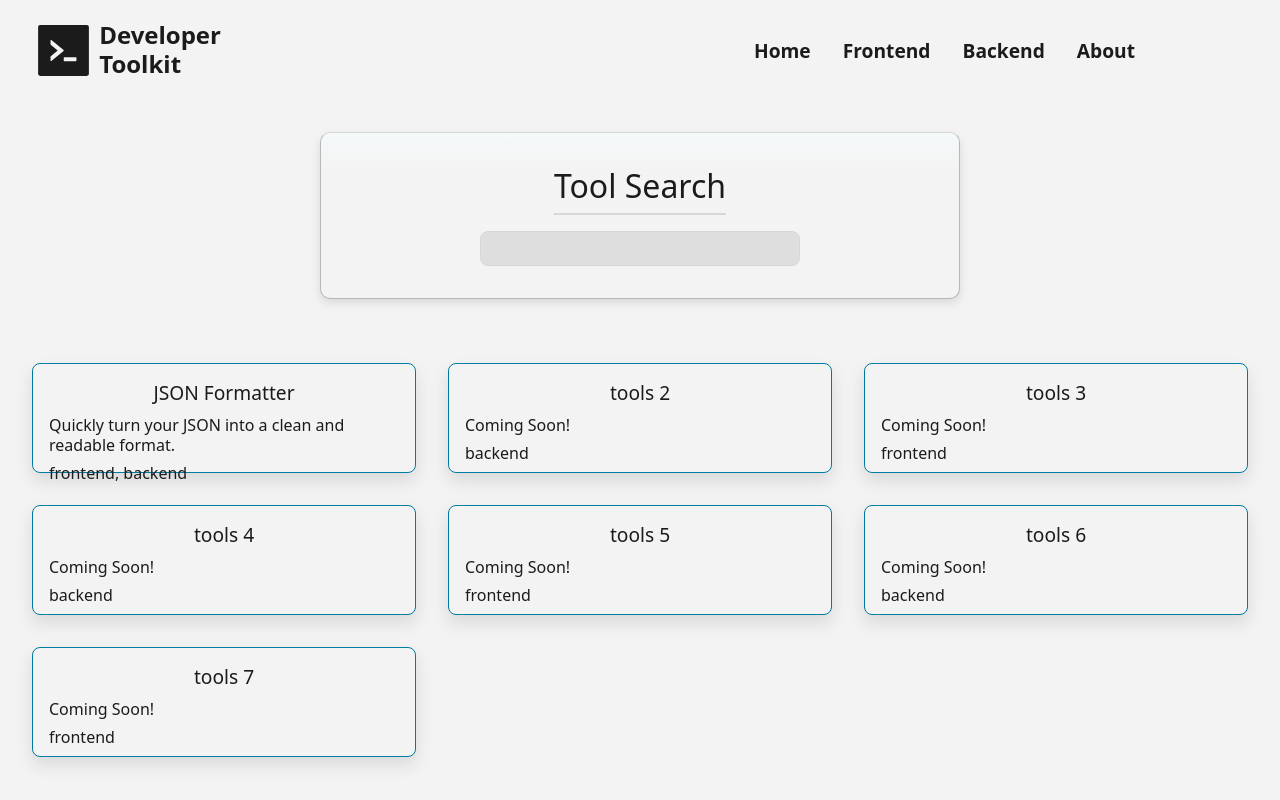
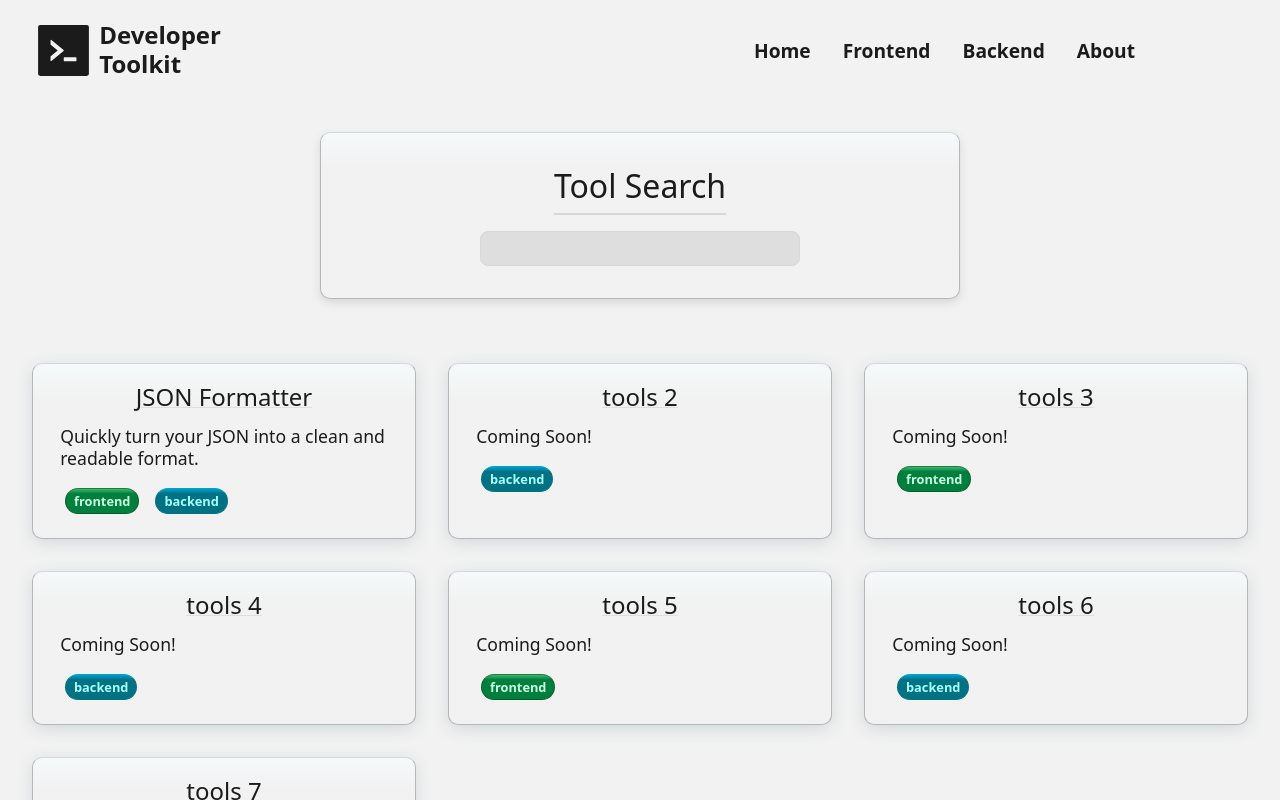
Before and after one commit to kolby-k/dev-toolkit-v2, a React (Vite) app in the folder app/: page /tools in a window 1280 px wide. Shown: the top 800 px of the page. Built offline with nearby package versions, Linux system fonts and the light colour scheme.

Commit message:
- create Tool card component for list of tools - create Tag component with basic customizable props - add mockups design for json formatter tool

```diff
--- /dev/null
+++ b/app/src/components/Tag.tsx
@@ -0,0 +1,18 @@
+export interface TagProps {
+  label?: string;
+  variant?: "primary" | "secondary";
+  fontSize?: number;
+}
+
+function Tag({ label = "", variant = "primary", fontSize = 0.8 }: TagProps) {
+  return (
+    <div
+      className={`base-tag ${variant}-tag`}
+      style={{ fontSize: `${fontSize}rem` }}
+    >
+      {label}
+    </div>
+  );
+}
+
+export default Tag;
--- /dev/null
+++ b/app/src/components/ToolCard.tsx
@@ -0,0 +1,28 @@
+import { Link } from "react-router";
+import type { ToolItem } from "../constants";
+import Tag from "./Tag";
+
+export interface ToolCardProps {
+  tool: ToolItem;
+}
+
+function ToolCard({ tool }: ToolCardProps) {
+  return (
+    <div className="gradient-card tool-card">
+      <Link to={tool.href} className="tool-card-link">
+        <h5>{tool.label} </h5>
+        <p className="description">{tool.description}</p>
+        <div className="flex-row-container sm-margin">
+          {tool.category.map((c) => (
+            <Tag
+              label={c}
+              variant={c === "frontend" ? "primary" : "secondary"}
+            />
+          ))}
+        </div>
+      </Link>
+    </div>
+  );
+}
+
+export default ToolCard;
--- a/app/src/routes/tools/JsonFormatter.tsx
+++ b/app/src/routes/tools/JsonFormatter.tsx
@@ -1,7 +1,8 @@
 import { useRef, useState } from "react";
 import "../../styles/JsonFormatter.css";
+import CustomButton from "../../components/CustomButton";
 
-const MIN_ROWS = 100;
+const MIN_ROWS = 30;
 
 function JsonFormatter() {
   const [json, setJson] = useState<null | string>(null);
@@ -56,16 +57,19 @@ function JsonFormatter() {
 
   return (
     <div id="tool-full-page">
-      <div className="button-container">
-        <button type="button" onClick={formatJson}>
-          Format JSON
-        </button>
-        <button type="button" onClick={validateJson}>
-          Validate JSON
-        </button>
-        <button type="button" onClick={() => setJson(sample)}>
-          Sample JSON
-        </button>
+      <div className="button-container gradient-card">
+        <h3 id="tool-page-title">JSON Formatter</h3>
+        <span>
+          <CustomButton title="Format" onClick={formatJson} />
+          <CustomButton title="Validate" onClick={validateJson} />
+        </span>
+        <span>
+          <CustomButton
+            title="Sample JSON"
+            onClick={() => setJson(sample)}
+            variant="secondary"
+          />
+        </span>
       </div>
       {(error || success) && (
         <div className="banner">
--- a/app/src/routes/tools/Tools.tsx
+++ b/app/src/routes/tools/Tools.tsx
@@ -1,9 +1,12 @@
-import { Link, useSearchParams } from "react-router";
+import { useSearchParams } from "react-router";
 import { IoMdClose } from "react-icons/io";
-import "../../styles/Tools.css";
+import { RxCrossCircled } from "react-icons/rx";
+
 import useSearchFilter from "../../hooks/useSearchFilter";
 import CustomButton from "../../components/CustomButton";
-import { RxCrossCircled } from "react-icons/rx";
+
+import "../../styles/Tools.css";
+import ToolCard from "../../components/ToolCard";
 
 function Tools() {
   const { setUserSearchInput, userSearchInput, categoryParam, filteredTools } =
@@ -57,13 +60,7 @@ function Tools() {
         <div className="tool-list">
           {filteredTools &&
             filteredTools.map((t, idx) => {
-              return (
-                <Link key={`t-${idx}`} to={t.href} className="card">
-                  <h6>{t.label} </h6>
-                  <p>{t.description}</p>
-                  <p>{t.category.join(", ")}</p>
-                </Link>
-              );
+              return <ToolCard tool={t} key={`tool-${idx}`} />;
             })}
         </div>
       </div>
--- a/app/src/styles/JsonFormatter.css
+++ b/app/src/styles/JsonFormatter.css
@@ -5,15 +5,47 @@
 
   min-height: 90dvh;
   height: 100%;
-  width: 100%;
+  width: 80%;
+
+  margin: auto;
 
   border: 1px solid red;
 }
 
+#tool-page-title {
+  position: absolute;
+  top: 2rem;
+  left: 50%;
+  transform: translate(-50%);
+
+  font-weight: 500;
+}
+
 .button-container {
   display: flex;
+  align-items: end;
+  gap: 2rem;
+  padding: 2rem;
+  padding-bottom: 3rem;
+  width: 80%;
+  margin: auto;
 
-  border: 1px solid green;
+  min-height: 200px;
+  position: relative;
+
+  /* border: 1px solid green; */
+}
+
+.button-container > span:first-of-type {
+  display: flex;
+  flex: 1;
+  justify-content: space-evenly;
+}
+
+.button-container > span:last-child {
+  display: flex;
+  flex: 1;
+  justify-content: flex-end;
 }
 
 .multiline-input-container {
--- a/app/src/styles/Tools.css
+++ b/app/src/styles/Tools.css
@@ -92,31 +92,41 @@
   color: var(--text);
 }
 
-.card {
+.tool-card {
+  width: 100%;
+  height: 100%;
+
+  filter: drop-shadow(0 4px 8px var(--border-secondary));
+
+  border-top: 1px solid var(--downlight-dim);
+}
+
+.tool-card-link {
   display: flex;
+  flex: 1;
   flex-direction: column;
   gap: 0.5rem;
 
-  text-align: left;
+  color: var(--text);
+  text-decoration: none;
 
-  padding: 1rem;
-  width: 100%;
-  height: 110px;
+  cursor: pointer;
 
-  background: var(--bg);
-  border: 1px solid var(--link);
-  color: var(--text);
-  border-radius: 0.5rem;
-  text-decoration: none;
-  box-shadow: 0 0.5rem 1rem var(--shadow);
-}
-.card:hover {
-  background: linear-gradient(0deg, var(--bg) 70%, var(--bg-light));
+  border-radius: inherit;
+  padding: 1rem 1.5rem;
 }
 
-.card h6 {
+.tool-card-link h5 {
   font-weight: 500;
   text-align: center;
+  text-decoration: underline;
+  text-decoration-color: var(--divider);
+  text-decoration-thickness: 0.75px;
+}
+
+.tool-card:hover {
+  filter: brightness(110%);
+  transform: scale(102%);
 }
 
 /* MEDIA QUERIES */
--- a/app/src/styles/index.css
+++ b/app/src/styles/index.css
@@ -45,6 +45,7 @@
   --icon: oklch(0.21 0 0);
 
   --downlight: var(--bg-muted);
+  --downlight-dim: var(--highlight);
 
   --brighter-filter: 110%;
   font-size: 14px;
@@ -52,8 +53,8 @@
 
 @media (prefers-color-scheme: light) {
   :root {
-    --bg: oklch(0.965 0 220); /* soft off-white with blue hint */
-    --bg-secondary: oklch(0.9 0 220); /* slightly darker for sections/cards */
+    --bg: oklch(0.96 0 0); /* soft off-white with blue hint */
+    --bg-secondary: oklch(0.9 0 0); /* slightly darker for sections/cards */
     --bg-muted: oklch(0.85 0 0);
 
     --text: oklch(0.22 0 0); /* main body text (dark navy-gray) */
@@ -85,6 +86,7 @@
     --highlight: oklch(0.88 0 0);
     --icon: oklch(0.4 0 0);
     --downlight: var(--card);
+    --downlight-dim: var(--border-secondary);
 
     --brighter-filter: 102%;
   }
@@ -266,6 +268,43 @@ p {
   color: var(--text-red);
 }
 
+/* TAG COMPONENT */
+.base-tag {
+  width: fit-content;
+  padding: 0.2rem 0.5rem;
+  height: auto;
+  text-align: center;
+  border-radius: 20px;
+
+  font-weight: 600;
+}
+
+.primary-tag {
+  width: fit-content;
+  padding: 0.2rem 0.5rem;
+  height: auto;
+  text-align: center;
+
+  color: var(--text-green);
+  background: linear-gradient(0deg, var(--primary) 80%, var(--primary-light));
+
+  border: 1px solid var(--primary-dark);
+  border-top: 1px solid var(--btn-green);
+}
+
+.secondary-tag {
+  width: fit-content;
+  padding: 0.2rem 0.5rem;
+  height: auto;
+  text-align: center;
+
+  color: var(--text-blue);
+  background: linear-gradient(0deg, var(--btn-blue) 80%, var(--btn-blue-light));
+
+  border: 1px solid var(--btn-blue);
+  border-top: 1px solid var(--btn-blue-light);
+}
+
 .icon {
   color: var(--icon);
 }
@@ -292,6 +331,24 @@ input:focus {
   border-radius: 10px;
 }
 
+/* GLOBAL CLASSES */
+.flex-row-container {
+  display: flex;
+  gap: 1rem;
+  flex-wrap: wrap;
+}
+
+.sm-margin {
+  margin: 0.5rem;
+}
+
+.description {
+  color: var(--text);
+  text-align: left;
+  padding: 0.2rem;
+  font-size: 1.1rem;
+}
+
 @media (min-width: 768px) {
   :root {
     font-size: 15px;
```
Also changed, not shown: 2 other files (tests, documents, lock files or other folders).
